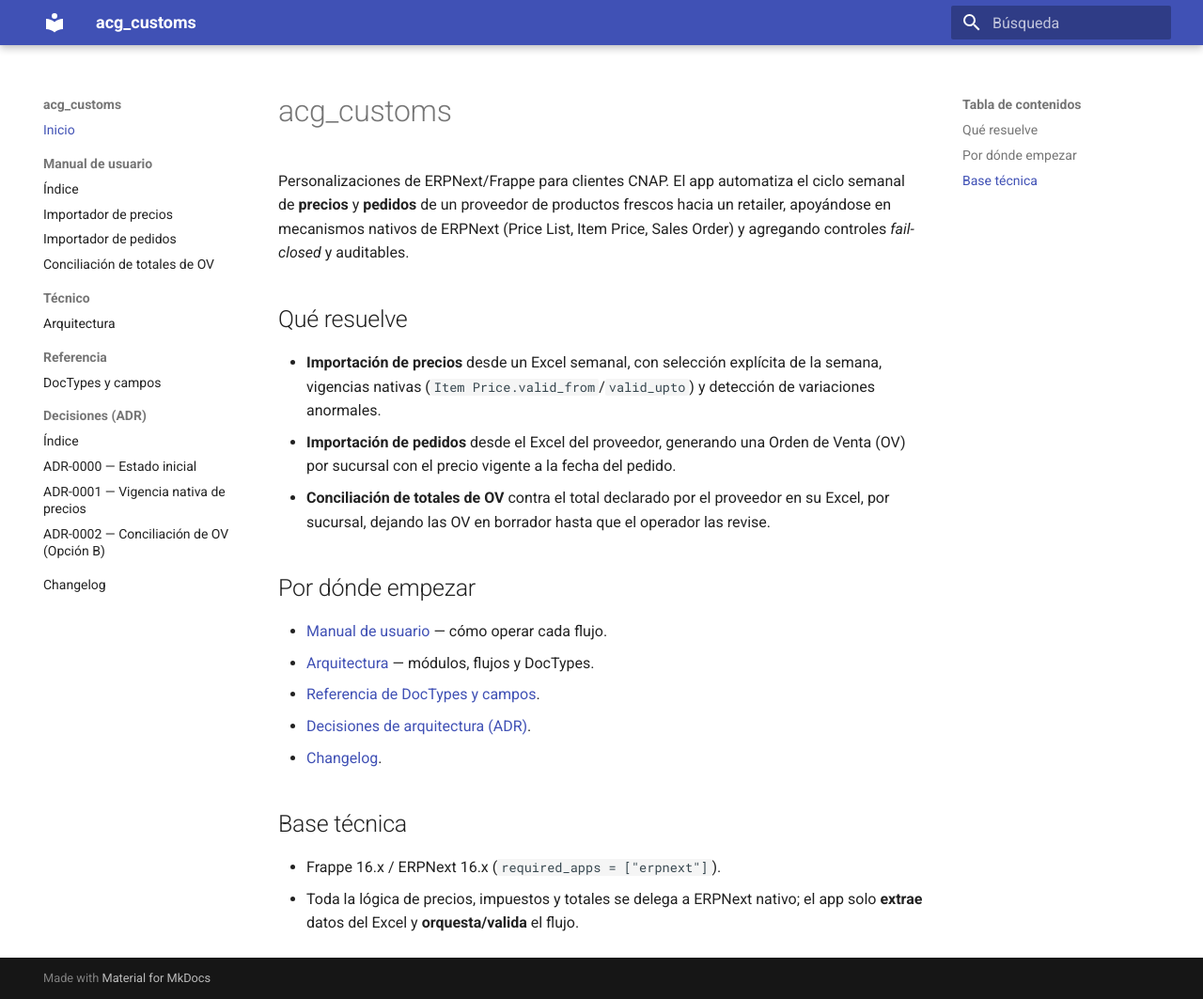
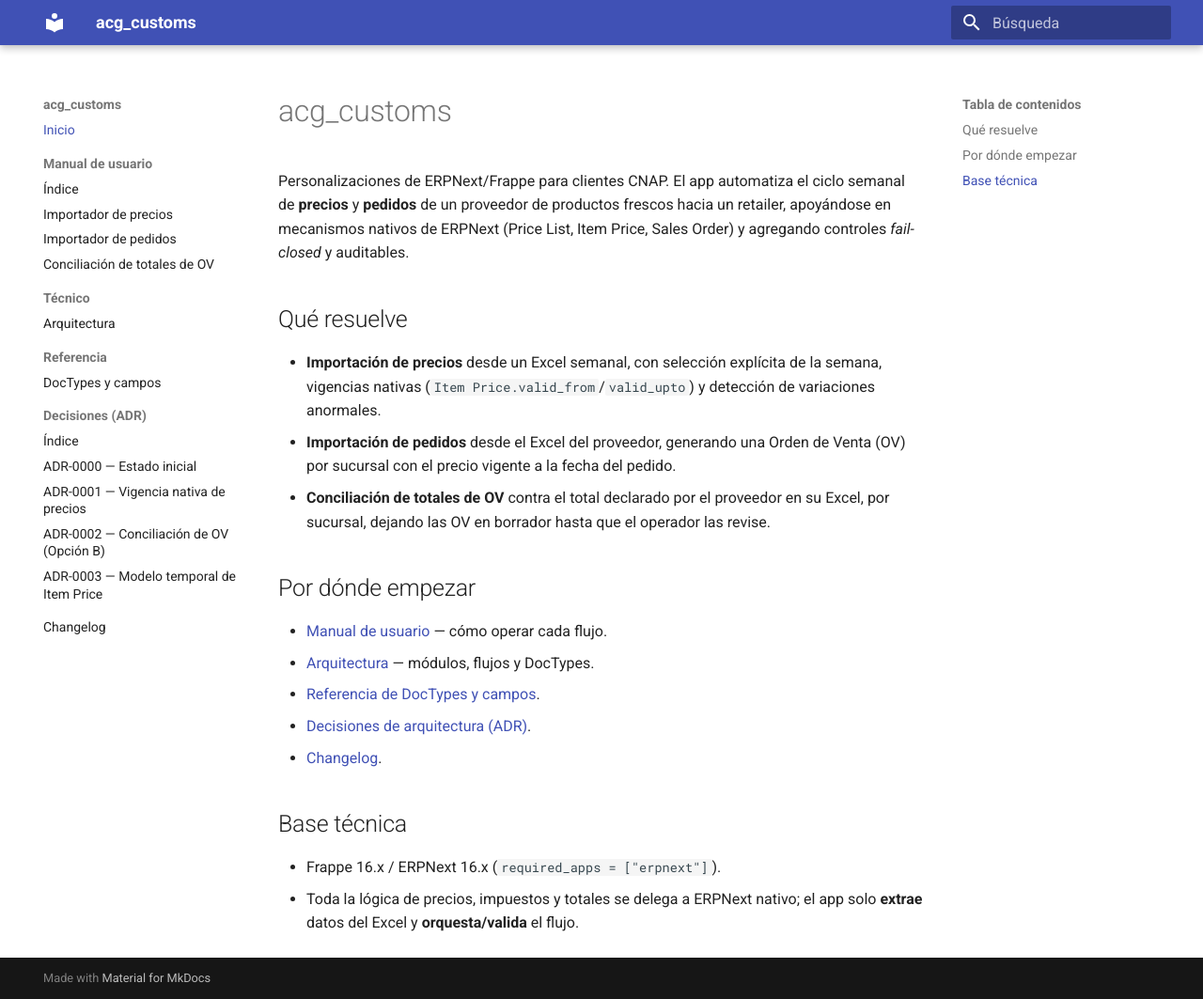
Before and after one commit to luisrms69/acg_customs, an MkDocs documentation site: the page built from docs/index.md, in a window 1280 px wide and 1063 px high. Shown: the whole window at 94% size. Built offline with MkDocs 1.6.1 and Material for MkDocs 9.7.7, drawn with Linux system fonts in a browser that asks for light colours.

Commit message:
docs(mkdocs): agregar ADR-0003 al nav
Faltaba la entrada de nav para docs/adr/0003 (quedo fuera del commit anterior porque
mkdocs.yml esta en la raiz, no en docs/). mkdocs build --strict en verde.

Co-Authored-By: Claude Opus 4.8 (1M context) <noreply@anthropic.com>

```diff
--- a/mkdocs.yml
+++ b/mkdocs.yml
@@ -33,4 +33,5 @@ nav:
       - ADR-0000 — Estado inicial: adr/0000-estado-inicial-app.md
       - ADR-0001 — Vigencia nativa de precios: adr/0001-vigencia-nativa-item-price.md
       - ADR-0002 — Conciliación de OV (Opción B): adr/0002-conciliacion-ov-opcion-b.md
+      - ADR-0003 — Modelo temporal de Item Price: adr/0003-modelo-temporal-item-price.md
   - Changelog: CHANGELOG.md
```
